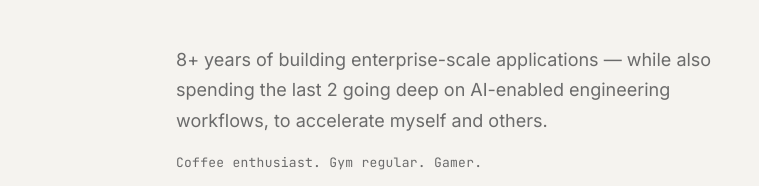
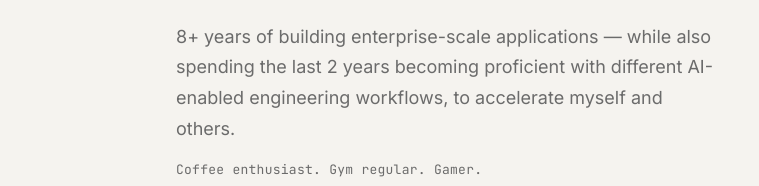
Before and after one commit to Jitlan/Jitlan_Dev, a website: page dist/index.html in a window 1280 px wide. Shown: the part 383-569 px from the top of the page, 0-759 px from the left. Drawn offline with Linux system fonts and the light colour scheme.

Commit message:
updated description box in hero section

```diff
--- a/dist/index.html
+++ b/dist/index.html
@@ -106,8 +106,8 @@
       </div>
       <div class="hero__bottom">
         <p class="hero__positioning">
-          8+ years of building enterprise-scale applications &mdash; while also spending the last 2
-          going deep on AI-enabled engineering workflows, to accelerate myself and others.
+          8+ years of building enterprise-scale applications &mdash; while also spending the last 2 years
+          becoming proficient with different AI-enabled engineering workflows, to accelerate myself and others.
         </p>
         <p class="hero__hobbies">Coffee enthusiast. Gym regular. Gamer.</p>
         <nav class="hero__ctas" aria-label="Social links">
```
